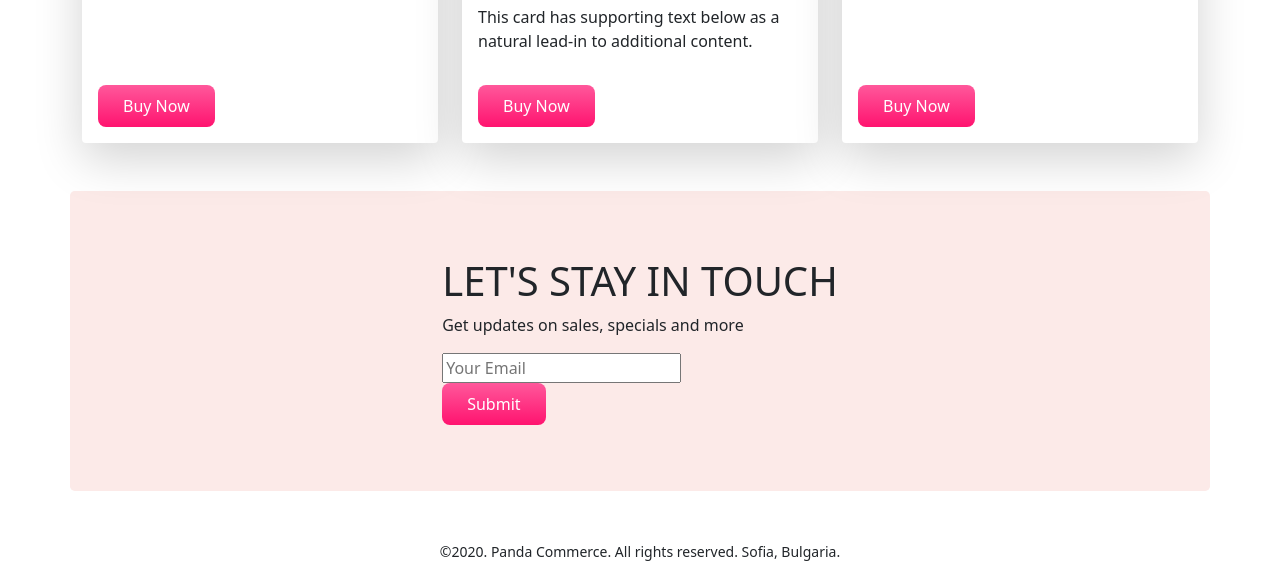
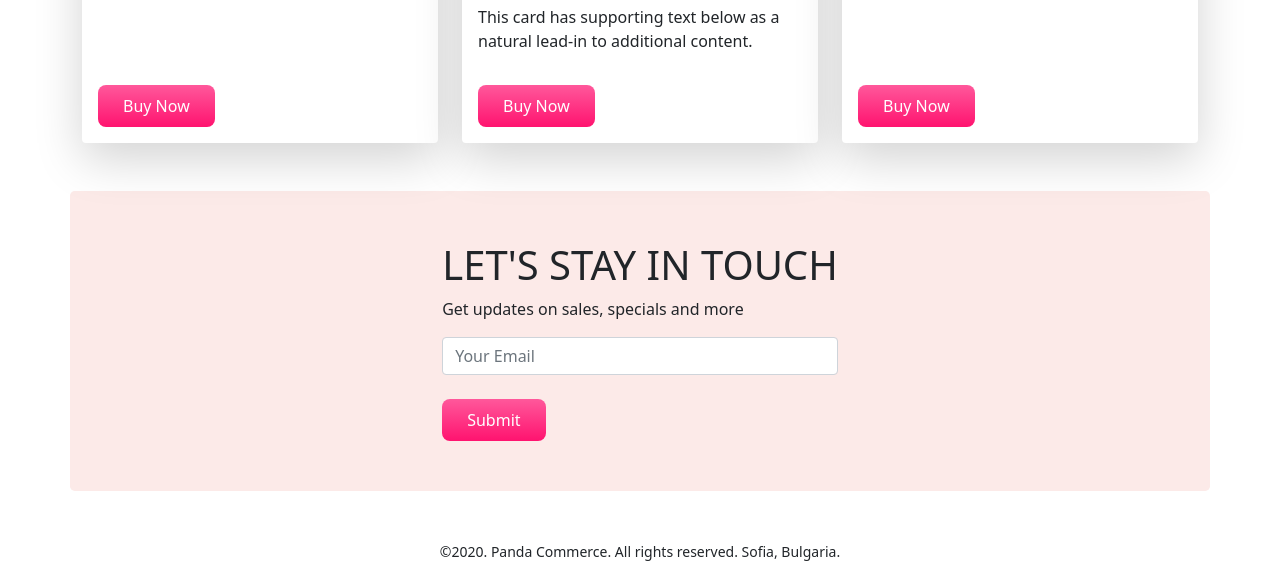
Before and after one commit to SheblirRahman/Panda-Commerce-Bootstrap, a plain HTML site: page index.html in a window 1280 px wide. Shown: the part 1722-2301 px from the top of the page. Drawn offline with nearby package versions, Linux system fonts and the light colour scheme.

Commit message:
some changes added

```diff
--- a/index.html
+++ b/index.html
@@ -192,7 +192,7 @@
                 </div>
             </div>
         </section>
-        <!-- Backpack start -->
+        <!-- Bag section start -->
         <section id="Backpack" class="container my-5">
             <h2>Backpack</h2>
             <div class="row row-cols-1 row-cols-md-2 row-cols-lg-3 g-4">
@@ -249,7 +249,7 @@
                 </h1>
                 <p> Get updates on sales, specials and more
                 </p>
-                <input type="text" placeholder="Your Email">
+                <input class="form-control" type="text" placeholder="Your Email">
                 <br>
                 <button class="panda-buy-now-button">Submit</button>
             </div>
```
